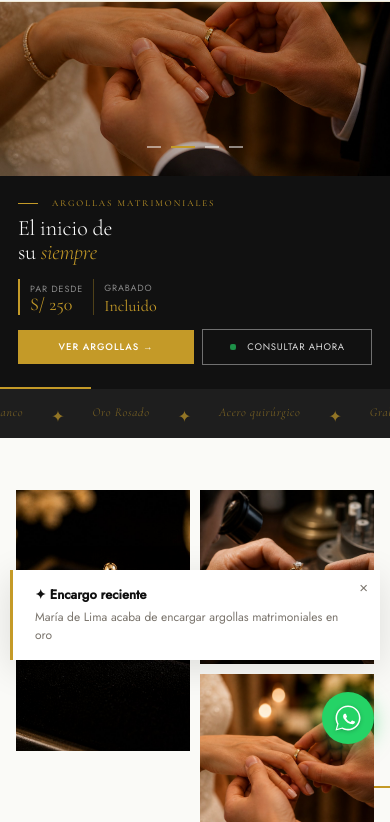
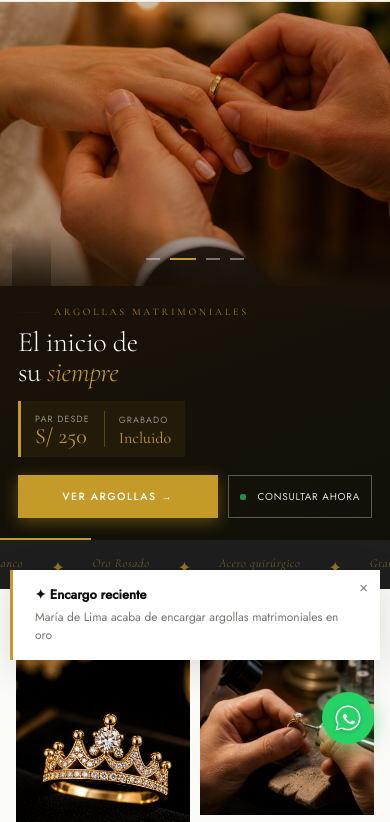
Before and after one commit to clientescyberdin-droid/abigailrm, a plain HTML site: page index.html in a window 390 px wide. Shown: the part 84-906 px from the top of the page. Drawn offline with nearby package versions, Linux system fonts and the light colour scheme.

Commit message:
Add files via upload

```diff
--- a/index.html
+++ b/index.html
@@ -442,15 +442,10 @@ footer{background:var(--charcoal2);color:var(--white);padding:60px 80px 28px}
   nav.scrolled .nav-logo img{height:34px}
   .nav-cta{padding:8px 14px;font-size:10px;letter-spacing:.08em}
 
-  /* ══ SLIDER MÓVIL ══
-     Diseño de 2 partes:
-     - Imagen arriba: altura fija 260px
-     - Contenido abajo: fondo oscuro, texto y botones visibles
-  */
+  /* ══ SLIDER MÓVIL — Layout vertical optimizado ══ */
   .slider-section{height:auto;overflow:visible}
   .slider-track{display:block;transition:none}
 
-  /* Cada slide: columna vertical imagen + contenido */
   .slide{
     min-width:100%;
     height:auto;
@@ -461,29 +456,40 @@ footer{background:var(--charcoal2);color:var(--white);padding:60px 80px 28px}
   }
   .slide.active{display:flex}
 
-  /* Imagen: altura fija, no scale */
+  /* IMAGEN: 370px — suficiente para impacto emocional */
   .slide img{
     width:100%;
-    height:260px;
+    height:370px;
     flex-shrink:0;
     object-fit:cover;
-    object-position:center 30%;
+    object-position:center 35%;
     transform:none !important;
-    filter:brightness(.75) saturate(1.1);
+    filter:brightness(.78) saturate(1.15);
     display:block
   }
   .slide.active img{transform:none !important}
 
-  /* Overlay: ahora es el contenido debajo de la imagen */
+  /* Gradiente de transición imagen → contenido */
+  .slide img::after{content:''}
+  .slide-img-fade{
+    position:absolute;
+    left:0;right:0;
+    top:310px;
+    height:80px;
+    background:linear-gradient(to bottom,transparent,#1A1208);
+    z-index:5;
+    pointer-events:none
+  }
+
+  /* CONTENIDO: fondo negro cálido con tono dorado */
   .slide-overlay{
     position:static;
-    background:var(--charcoal);
+    background:linear-gradient(160deg,#1A1208 0%,#111008 100%);
     display:flex;
     align-items:flex-start;
-    padding:22px 18px 24px 18px
+    padding:20px 18px 22px 18px
   }
 
-  /* Contenido: siempre visible, sin animación */
   .slide-content{
     width:100%;
     opacity:1 !important;
@@ -492,45 +498,110 @@ footer{background:var(--charcoal2);color:var(--white);padding:60px 80px 28px}
   }
   .slide.active .slide-content{opacity:1;transform:none}
 
-  .slide-num{font-size:9px;letter-spacing:.22em;margin-bottom:8px}
-  .slide-num::before{width:20px}
-  .slide-title{font-size:22px;line-height:1.08;margin-bottom:10px;color:var(--white)}
+  /* Kicker más visible */
+  .slide-num{
+    font-size:10px;
+    letter-spacing:.28em;
+    margin-bottom:10px;
+    color:var(--gold);
+    opacity:.85
+  }
+  .slide-num::before{width:22px;background:var(--gold);opacity:.7}
+
+  /* Título más grande e impactante */
+  .slide-title{
+    font-size:28px;
+    line-height:1.06;
+    margin-bottom:14px;
+    color:#FFFFFF
+  }
+
   .slide-sub{display:none !important}
-  .slide-price-tag{margin-bottom:14px;padding-left:10px;gap:10px;border-left:2px solid var(--gold)}
-  .spt-price{font-size:18px}
-  .spt-label{font-size:9px;letter-spacing:.1em}
-  .slide-btns{gap:8px;flex-wrap:nowrap}
-  .slide-btn-main{padding:10px 18px;font-size:9.5px;letter-spacing:.1em;flex:1;text-align:center}
-  .slide-btn-wa{padding:10px 14px;font-size:9.5px;letter-spacing:.08em;flex:1;justify-content:center}
 
-  /* Logo sobre la imagen */
+  /* Precio ancla con más presencia */
+  .slide-price-tag{
+    margin-bottom:18px;
+    padding:10px 0 10px 14px;
+    gap:14px;
+    border-left:3px solid var(--gold);
+    background:rgba(196,154,40,.07);
+    padding-right:14px;
+    display:inline-flex
+  }
+  .spt-price{font-size:22px;color:var(--gold)}
+  .spt-label{font-size:9px;letter-spacing:.12em;color:rgba(255,255,255,.5)}
+
+  /* Botones: principal más grande y dominante */
+  .slide-btns{gap:10px;flex-wrap:nowrap;display:flex}
+  .slide-btn-main{
+    padding:14px 0;
+    font-size:10.5px;
+    letter-spacing:.14em;
+    flex:1.4;
+    text-align:center;
+    background:var(--gold);
+    box-shadow:0 4px 16px rgba(196,154,40,.4)
+  }
+  .slide-btn-wa{
+    padding:13px 0;
+    font-size:10px;
+    letter-spacing:.08em;
+    flex:1;
+    justify-content:center;
+    border-color:rgba(255,255,255,.3)
+  }
+
+  /* Urgencia bajo los botones */
+  .slide-urgency{
+    margin-top:12px;
+    font-size:10.5px;
+    color:rgba(255,255,255,.55);
+    display:flex;
+    align-items:center;
+    gap:7px
+  }
+  .slide-urgency-dot{
+    width:6px;height:6px;
+    background:#e05252;
+    border-radius:50%;
+    flex-shrink:0;
+    animation:blink 1.2s ease-in-out infinite
+  }
+
+  /* Logo sobre imagen */
   .slide-logo{top:10px;left:12px;z-index:20}
-  .slide-logo img{height:32px}
+  .slide-logo img{height:34px}
 
-  /* Flechas ocultas en móvil */
+  /* Flechas ocultas */
   .sl-prev,.sl-next{display:none}
 
-  /* Dots sobre la imagen */
-  .sl-dots{position:absolute;top:230px;left:50%;transform:translateX(-50%);bottom:auto;z-index:20}
-  .sd{width:14px;height:2px;background:rgba(255,255,255,.5)}
-  .sd.active{width:24px;background:var(--gold)}
-
-  /* Progress bar */
+  /* Dots sobre imagen */
+  .sl-dots{
+    position:absolute;
+    top:342px;
+    left:50%;
+    transform:translateX(-50%);
+    bottom:auto;
+    z-index:20
+  }
+  .sd{width:14px;height:2px;background:rgba(255,255,255,.4)}
+  .sd.active{width:26px;background:var(--gold)}
   .sl-progress{height:2px}
 
-  /* RESTO DE SECCIONES */
+  /* RESTO SECCIONES */
   .story,.coll,.products,.wedding,.why,.testi,.gallery,.regalo,.process,.custom,.cta-sec{padding-left:16px;padding-right:16px}
   .story{padding-top:52px;padding-bottom:52px;grid-template-columns:1fr;gap:36px}
-  .coll-grid,.custom,.wed-grid,.why-grid,.tg,.tg-extra,.cta-sec,.ft,.regalo-grid{grid-template-columns:1fr}
+  .coll-grid,.custom,.wed-grid,.tg,.tg-extra,.cta-sec,.ft{grid-template-columns:1fr}
+  .why-grid{grid-template-columns:1fr 1fr;gap:12px}
   .pg{grid-template-columns:1fr 1fr;gap:12px}
   .pn{font-size:14px}
   .piw{aspect-ratio:3/4}
-  .emo-strip img{height:320px}
+  .regalo-grid{grid-template-columns:1fr 1fr}
+  .emo-strip img{height:300px}
   .emo-overlay{padding:0 5%}
-  .emo-title{font-size:26px}
+  .emo-title{font-size:24px}
   .process-steps{grid-template-columns:1fr;gap:28px}
   .process-steps::before{display:none}
-  .why-grid{grid-template-columns:1fr 1fr;gap:12px}
   .wyc{padding:20px 12px}
   .gg{grid-template-columns:repeat(2,1fr)}
   .trust{grid-template-columns:1fr 1fr;padding:20px 16px}
@@ -540,7 +611,6 @@ footer{background:var(--charcoal2);color:var(--white);padding:60px 80px 28px}
   footer{padding:40px 16px 20px}
   .ft{grid-template-columns:1fr}
   .regalo-strip{padding:18px 14px;gap:14px}
-  .regalo-grid{grid-template-columns:1fr 1fr}
   .wa-float{bottom:16px;right:16px;width:52px;height:52px}
   .wa-float-tip{display:none}
   .toast{left:10px;max-width:calc(100vw - 20px)}
@@ -595,12 +665,14 @@ footer{background:var(--charcoal2);color:var(--white);padding:60px 80px 28px}
 <div class="slider-section" id="heroSlider">
   <div class="slide-logo">
     <img src="img2/logo-final.png" alt="Abigail RM · The Atelier">
+      <div class="slide-img-fade"></div>
   </div>
   <div class="slider-track" id="sliderTrack">
 
     <!-- SLIDE 1: Solitario clásico -->
     <div class="slide active" id="slide-0">
       <img src="img2/ai01.png" alt="Anillo solitario oro Abigail RM">
+      <div class="slide-img-fade"></div>
       <div class="slide-overlay">
         <div class="slide-content">
           <div class="slide-num">Colección compromiso</div>
@@ -622,6 +694,7 @@ footer{background:var(--charcoal2);color:var(--white);padding:60px 80px 28px}
     <!-- SLIDE 2: Ceremonia matrimonial -->
     <div class="slide" id="slide-1">
       <img src="img2/ai03.png" alt="Ceremonia matrimonial argollas">
+      <div class="slide-img-fade"></div>
       <div class="slide-overlay">
         <div class="slide-content">
           <div class="slide-num">Argollas matrimoniales</div>
@@ -643,6 +716,7 @@ footer{background:var(--charcoal2);color:var(--white);padding:60px 80px 28px}
     <!-- SLIDE 3: Chevalier personalizado -->
     <div class="slide" id="slide-2">
       <img src="img2/ai07.png" alt="Chevalier personalizado grabado láser">
+      <div class="slide-img-fade"></div>
       <div class="slide-overlay">
         <div class="slide-content">
           <div class="slide-num">Men & Chevalier · Grabado láser</div>
@@ -664,6 +738,7 @@ footer{background:var(--charcoal2);color:var(--white);padding:60px 80px 28px}
     <!-- SLIDE 4: Caja regalo -->
     <div class="slide" id="slide-3">
       <img src="img2/gm08.png" alt="Caja Abigail RM The Atelier regalo joyería">
+      <div class="slide-img-fade"></div>
       <div class="slide-overlay">
         <div class="slide-content">
           <div class="slide-num">Joyería de autor · The Atelier</div>
```
